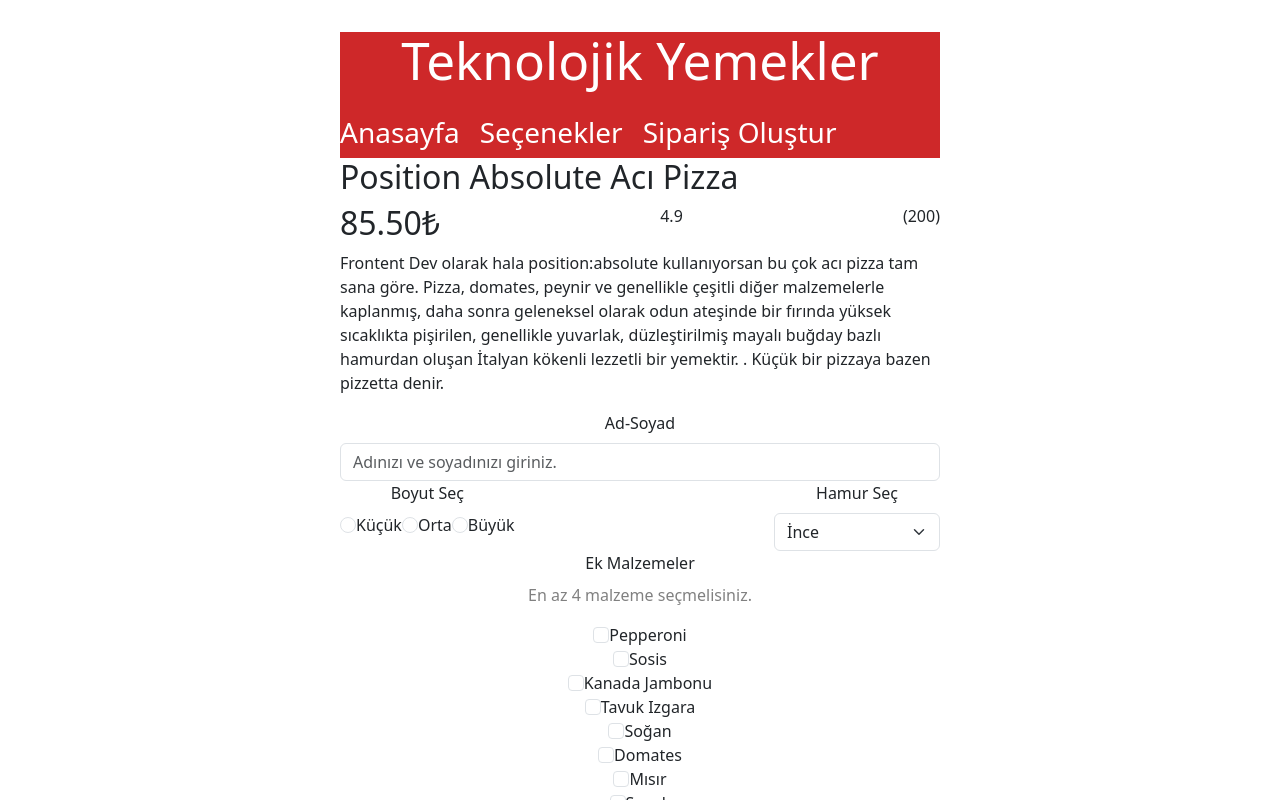
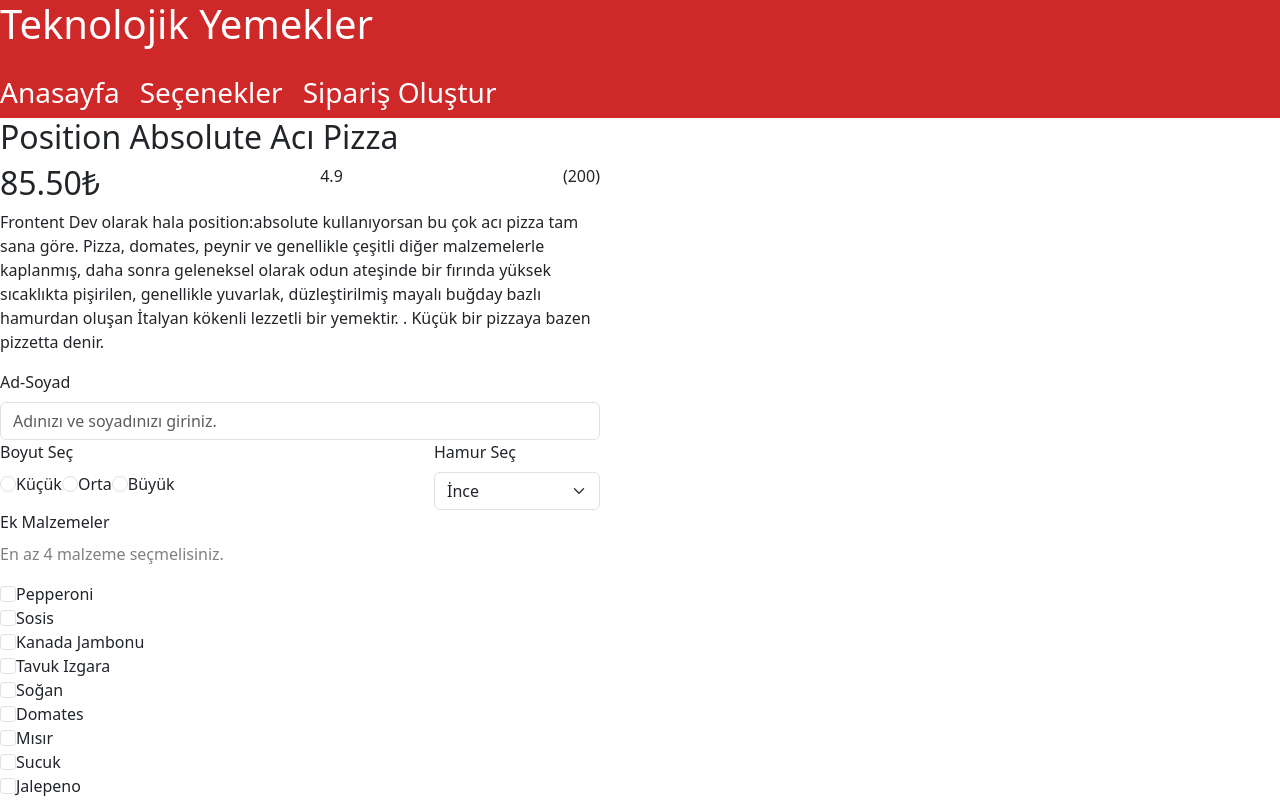
Before and after one commit to hediye-ersan/My-Pizza-Page, a React (Vite) app: page / in a window 1280 px wide. Shown: the top 800 px of the page. Built offline with nearby package versions, Linux system fonts and the light colour scheme.

Commit message:
css dosyalarının gerekesiz kısımları yorum satırına alındı.

```diff
--- a/src/App.css
+++ b/src/App.css
@@ -1,41 +1,5 @@
-*{
-margin: 1px, solid, lime;
-}
 
-.form-row {
-  display: flex;
-  justify-content: space-between;
-
-}
-.form-space{
-  margin-bottom: 15px;
-}
-.header{
-  background-color: var(--red);
-  display: flex;
-  flex-direction: column;
-  width: 100%;
-  color: white;
-  gap: 20px;
-
-
-
-}
-.form {
-  margin: 0, auto;
-  max-width: 600px;
-
-
-}
-.gap {
-  display: flex;
-  gap: 20px;
-
-}
-.right{
-  text-align: start;
-}
-
+/*
 #root {
   max-width: 1280px;
   margin: 0 auto;
@@ -44,13 +8,7 @@ margin: 1px, solid, lime;
 }
 
 
-:root {
-  --yellow:#FDC913;
-  --light-grey:#5F5F5F;
-  --dark-grey:#292929;
-  --red:#CE2829;
-  --beige:#FAF7F2;
-}
+
 
 .logo {
   height: 6em;
@@ -86,4 +44,4 @@ margin: 1px, solid, lime;
 
 .read-the-docs {
   color: #888;
-}
+}*/
--- a/src/index.css
+++ b/src/index.css
@@ -1,4 +1,4 @@
-:root {
+/*:root {
   font-family: Inter, system-ui, Avenir, Helvetica, Arial, sans-serif;
   line-height: 1.5;
   font-weight: 400;
@@ -50,3 +50,4 @@ button:focus,
 button:focus-visible {
   outline: 4px auto -webkit-focus-ring-color;
 }
+*/
```
